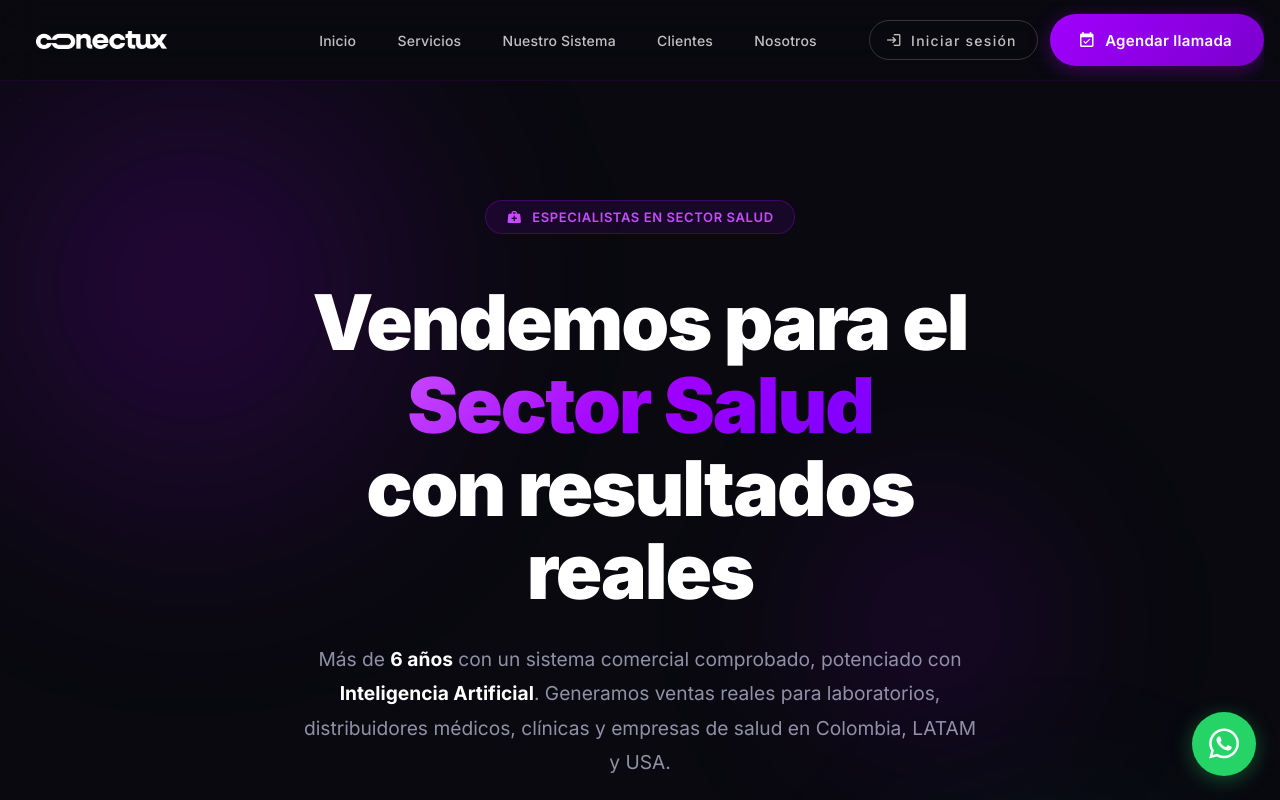
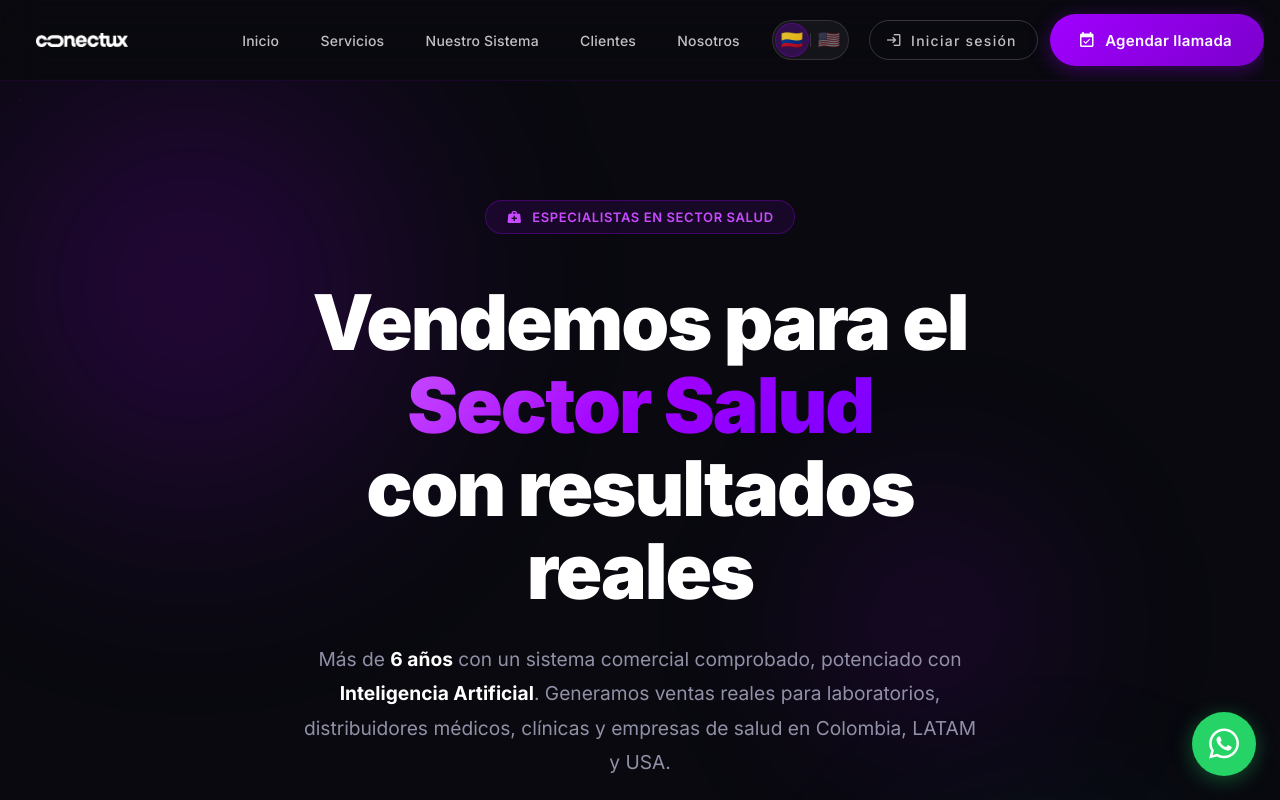
Before and after one commit to Conectux/Conectux, a Vue app: page / in a window 1280 px wide. Shown: the top 800 px of the page. Built offline with nearby package versions, Linux system fonts and the light colour scheme.

Commit message:
Reemplazar widget de Google Translate por selector de banderas 🇨🇴/🇺🇸
Co-Authored-By: Claude Sonnet 4.6 <noreply@anthropic.com>

```diff
--- a/index.html
+++ b/index.html
@@ -8,7 +8,7 @@
     <script>
       function googleTranslateElementInit() {
         new google.translate.TranslateElement(
-          { pageLanguage: 'es', includedLanguages: 'en,es,pt', autoDisplay: false },
+          { pageLanguage: 'es', includedLanguages: 'en,es', autoDisplay: false },
           'google_translate_element'
         )
       }
--- a/sectores/index.html
+++ b/sectores/index.html
@@ -9,7 +9,7 @@
     <script>
       function googleTranslateElementInit() {
         new google.translate.TranslateElement(
-          { pageLanguage: 'es', includedLanguages: 'en,es,pt', autoDisplay: false },
+          { pageLanguage: 'es', includedLanguages: 'en,es', autoDisplay: false },
           'google_translate_element'
         )
       }
--- a/src/App.vue
+++ b/src/App.vue
@@ -8,6 +8,7 @@ import MethodologySection from './components/MethodologySection.vue'
 import TestimonialsSection from './components/TestimonialsSection.vue'
 import BrandsSection from './components/BrandsSection.vue'
 import HistorySection from './components/HistorySection.vue'
+import LangSwitcher from './components/LangSwitcher.vue'
 import logo from './assets/logo-conectux.png'
 
 const drawer = ref(false)
@@ -67,7 +68,7 @@ const scrollToSection = (target) => {
           class="nav-btn mx-1"
           @click="scrollToSection(item.target)"
         >{{ item.title }}</v-btn>
-        <div id="google_translate_element" class="gt-widget mx-3" />
+        <LangSwitcher class="mx-3" />
         <v-btn
           class="ml-2 login-btn"
           href="https://app.conectux.com/"
@@ -193,6 +194,9 @@ const scrollToSection = (target) => {
         <v-tooltip activator="parent" location="start">Chatea con nosotros</v-tooltip>
         <v-icon size="x-large" color="white">mdi-whatsapp</v-icon>
       </v-btn>
+
+      <!-- Motor de Google Translate (oculto) -->
+      <div id="google_translate_element" style="position:absolute;top:-9999px;left:-9999px;" />
     </v-main>
   </v-app>
 </template>
@@ -392,8 +396,7 @@ const scrollToSection = (target) => {
   text-transform: none !important;
 }
 
-/* ─── Google Translate ─────────────────────────── */
-/* Oculta el banner superior que Google inyecta */
+/* ─── Google Translate — suprime el banner superior ── */
 .goog-te-banner-frame,
 #goog-gt-tt,
 .goog-te-balloon-frame {
@@ -402,35 +405,4 @@ const scrollToSection = (target) => {
 body {
   top: 0 !important;
 }
-
-.gt-widget .goog-te-gadget {
-  color: transparent !important;
-  font-size: 0 !important;
-}
-.gt-widget .goog-te-gadget > span,
-.gt-widget .goog-te-gadget > span a {
-  display: none !important;
-}
-.gt-widget .goog-te-gadget select {
-  background: rgba(255, 255, 255, 0.06) !important;
-  border: 1px solid rgba(255, 255, 255, 0.18) !important;
-  border-radius: 100px !important;
-  color: rgba(255, 255, 255, 0.75) !important;
-  font-size: 13px !important;
-  font-family: 'Inter', sans-serif !important;
-  padding: 6px 14px !important;
-  height: 36px !important;
-  cursor: pointer !important;
-  outline: none !important;
-  transition: all 0.25s ease !important;
-}
-.gt-widget .goog-te-gadget select:hover {
-  border-color: rgba(161, 0, 255, 0.5) !important;
-  background: rgba(161, 0, 255, 0.08) !important;
-  color: #fff !important;
-}
-.gt-widget .goog-te-gadget select option {
-  background: #0d0d1e !important;
-  color: #fff !important;
-}
 </style>
--- /dev/null
+++ b/src/components/LangSwitcher.vue
@@ -0,0 +1,81 @@
+<script setup>
+import { ref, onMounted } from 'vue'
+
+const active = ref('es')
+
+const setLang = (target) => {
+  active.value = target
+  const select = document.querySelector('.goog-te-combo')
+  if (!select) return
+  select.value = target === 'es' ? '' : target
+  select.dispatchEvent(new Event('change'))
+}
+
+onMounted(() => {
+  const match = document.cookie.match(/googtrans=\/\w+\/(\w+)/)
+  if (match?.[1] && match[1] !== 'es') active.value = match[1]
+})
+</script>
+
+<template>
+  <div class="lang-pill">
+    <button
+      class="flag-btn"
+      :class="{ 'flag-active': active === 'es' }"
+      title="Español"
+      @click="setLang('es')"
+    >🇨🇴</button>
+    <div class="flag-sep" />
+    <button
+      class="flag-btn"
+      :class="{ 'flag-active': active === 'en' }"
+      title="English"
+      @click="setLang('en')"
+    >🇺🇸</button>
+  </div>
+</template>
+
+<style scoped>
+.lang-pill {
+  display: flex;
+  align-items: center;
+  background: rgba(255, 255, 255, 0.05);
+  border: 1px solid rgba(255, 255, 255, 0.12);
+  border-radius: 100px;
+  padding: 3px;
+  gap: 2px;
+}
+
+.flag-btn {
+  width: 32px;
+  height: 32px;
+  border-radius: 50%;
+  border: none;
+  background: transparent;
+  font-size: 18px;
+  cursor: pointer;
+  display: flex;
+  align-items: center;
+  justify-content: center;
+  transition: all 0.2s ease;
+  opacity: 0.45;
+  line-height: 1;
+  padding: 0;
+}
+.flag-btn:hover {
+  opacity: 0.8;
+  background: rgba(255, 255, 255, 0.08);
+}
+.flag-active {
+  opacity: 1 !important;
+  background: rgba(161, 0, 255, 0.22) !important;
+  box-shadow: 0 0 0 1px rgba(161, 0, 255, 0.45) !important;
+}
+
+.flag-sep {
+  width: 1px;
+  height: 14px;
+  background: rgba(255, 255, 255, 0.14);
+  flex-shrink: 0;
+}
+</style>
```
Also changed, not shown: src/pages/Sectores.vue (+5 -32 lines).
